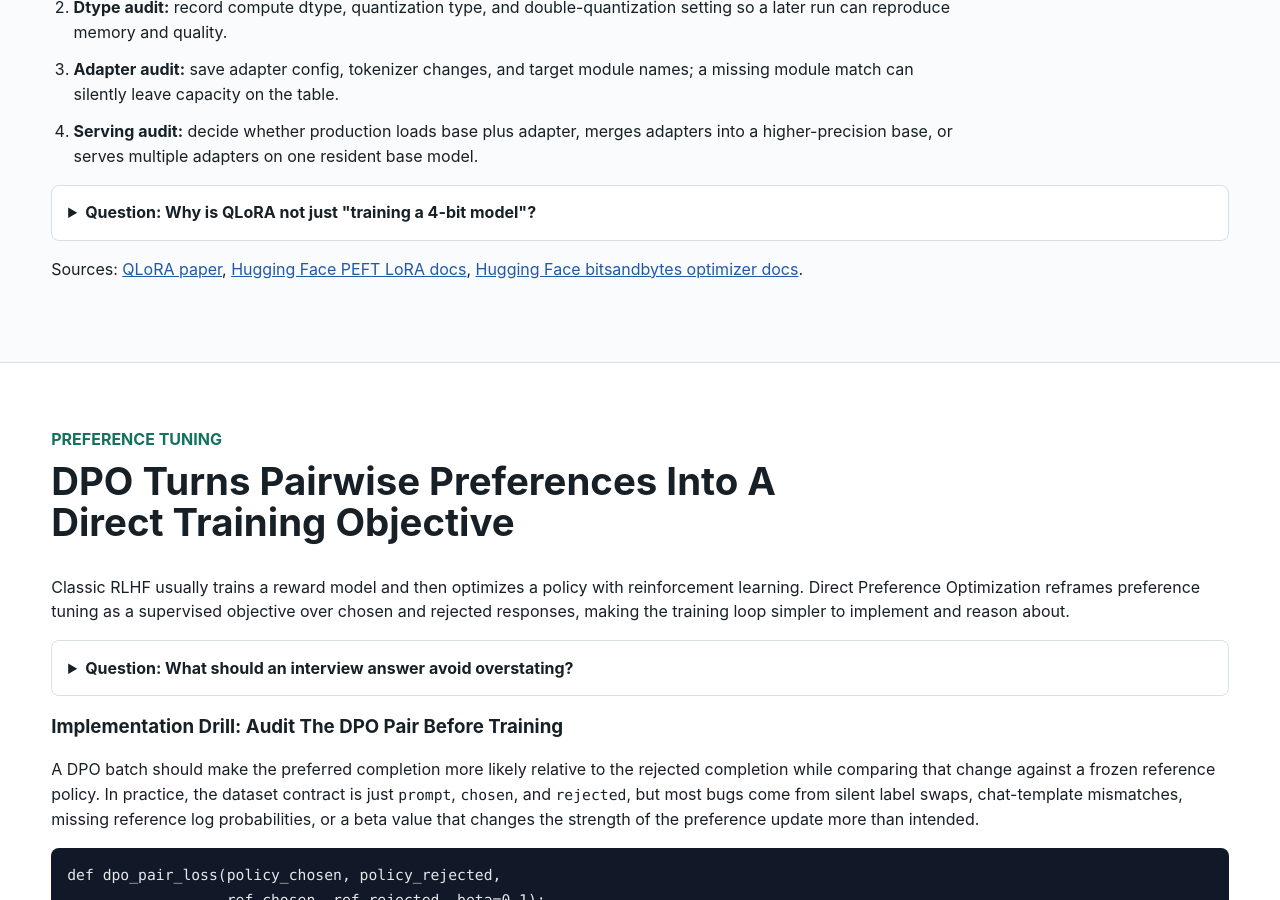
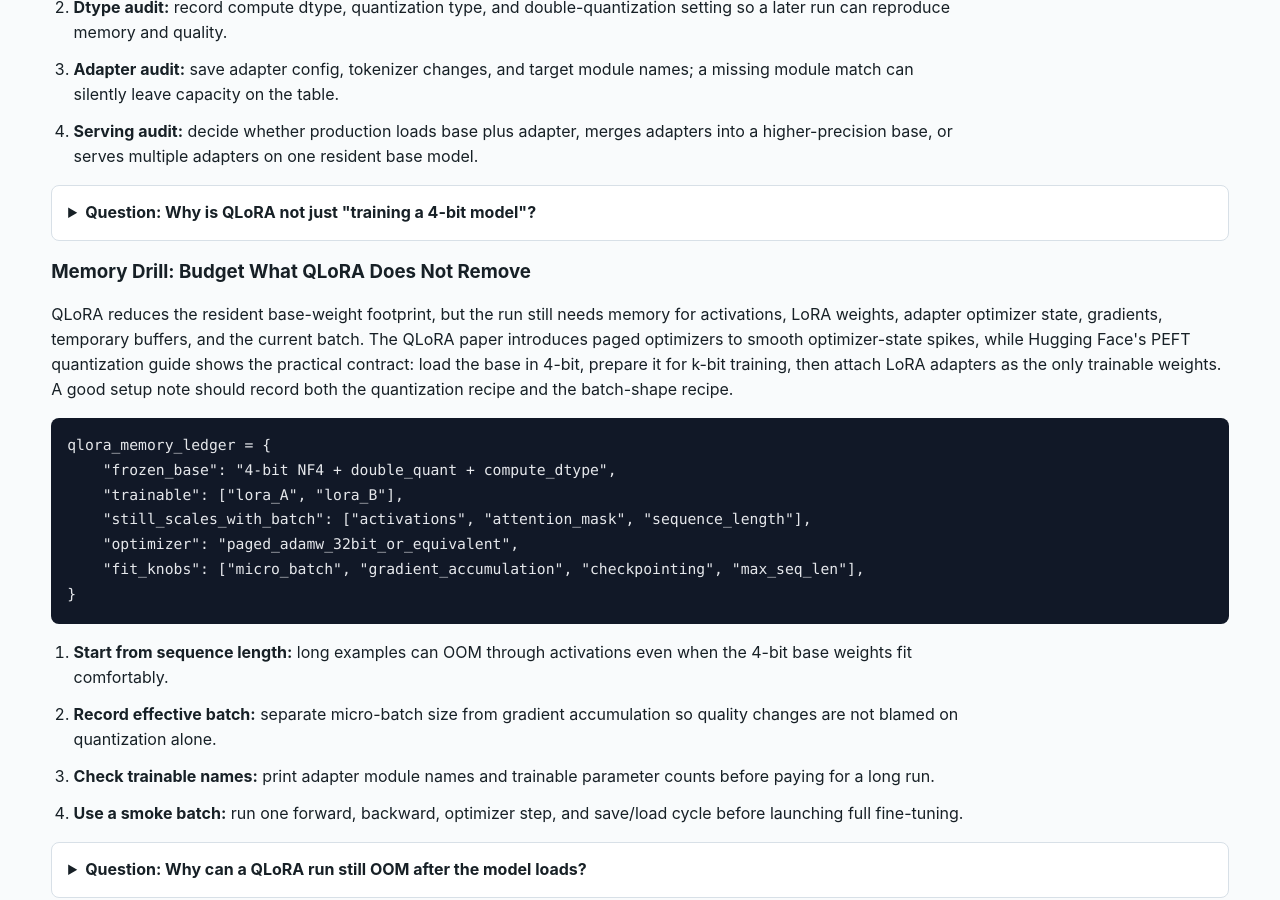
Before and after one commit to kennethli319/kennethli319.github.io, a Jekyll site: the page llm-ml-course/lessons/finetuning-rag-agents.html, which Jekyll copies as it is, in a window 1280 px wide and 900 px high, scrolled down 1753 px. Built offline with Jekyll 4.4.1, drawn with Linux system fonts in a browser that asks for light colours; some of the changed text lies outside the part shown.

Commit message:
Sync QLoRA memory budgeting drill

```diff
--- a/llm-ml-course/lessons/finetuning-rag-agents.html
+++ b/llm-ml-course/lessons/finetuning-rag-agents.html
@@ -84,10 +84,40 @@
         <summary>Question: Why is QLoRA not just "training a 4-bit model"?</summary>
         <p>The base model is quantized and frozen to save memory, while the learned change lives in trainable LoRA adapter weights. Gradients pass through the quantized base computation, but the base weights are not the parameters being optimized.</p>
       </details>
+      <h3>Memory Drill: Budget What QLoRA Does Not Remove</h3>
+      <p>
+        QLoRA reduces the resident base-weight footprint, but the run still
+        needs memory for activations, LoRA weights, adapter optimizer state,
+        gradients, temporary buffers, and the current batch. The QLoRA paper
+        introduces paged optimizers to smooth optimizer-state spikes, while
+        Hugging Face's PEFT quantization guide shows the practical contract:
+        load the base in 4-bit, prepare it for k-bit training, then attach LoRA
+        adapters as the only trainable weights. A good setup note should record
+        both the quantization recipe and the batch-shape recipe.
+      </p>
+      <pre><code class="language-python">qlora_memory_ledger = {
+    "frozen_base": "4-bit NF4 + double_quant + compute_dtype",
+    "trainable": ["lora_A", "lora_B"],
+    "still_scales_with_batch": ["activations", "attention_mask", "sequence_length"],
+    "optimizer": "paged_adamw_32bit_or_equivalent",
+    "fit_knobs": ["micro_batch", "gradient_accumulation", "checkpointing", "max_seq_len"],
+}</code></pre>
+      <ol class="steps">
+        <li><strong>Start from sequence length:</strong> long examples can OOM through activations even when the 4-bit base weights fit comfortably.</li>
+        <li><strong>Record effective batch:</strong> separate micro-batch size from gradient accumulation so quality changes are not blamed on quantization alone.</li>
+        <li><strong>Check trainable names:</strong> print adapter module names and trainable parameter counts before paying for a long run.</li>
+        <li><strong>Use a smoke batch:</strong> run one forward, backward, optimizer step, and save/load cycle before launching full fine-tuning.</li>
+      </ol>
+      <details class="qa">
+        <summary>Question: Why can a QLoRA run still OOM after the model loads?</summary>
+        <p>Loading the frozen 4-bit base is only one memory bucket. Backprop still creates activation, gradient, adapter, optimizer, and temporary-buffer pressure that grows with sequence length and micro-batch size.</p>
+      </details>
       <p>
         Sources:
         <a href="https://arxiv.org/abs/2305.14314">QLoRA paper</a>,
         <a href="https://huggingface.co/docs/peft/package_reference/lora">Hugging Face PEFT LoRA docs</a>,
+        <a href="https://huggingface.co/docs/peft/en/developer_guides/quantization">Hugging Face PEFT quantization guide</a>,
+        <a href="https://huggingface.co/docs/transformers/en/quantization/bitsandbytes">Hugging Face Transformers bitsandbytes docs</a>,
         <a href="https://huggingface.co/docs/bitsandbytes/en/optimizers">Hugging Face bitsandbytes optimizer docs</a>.
       </p>
     </section>
```
